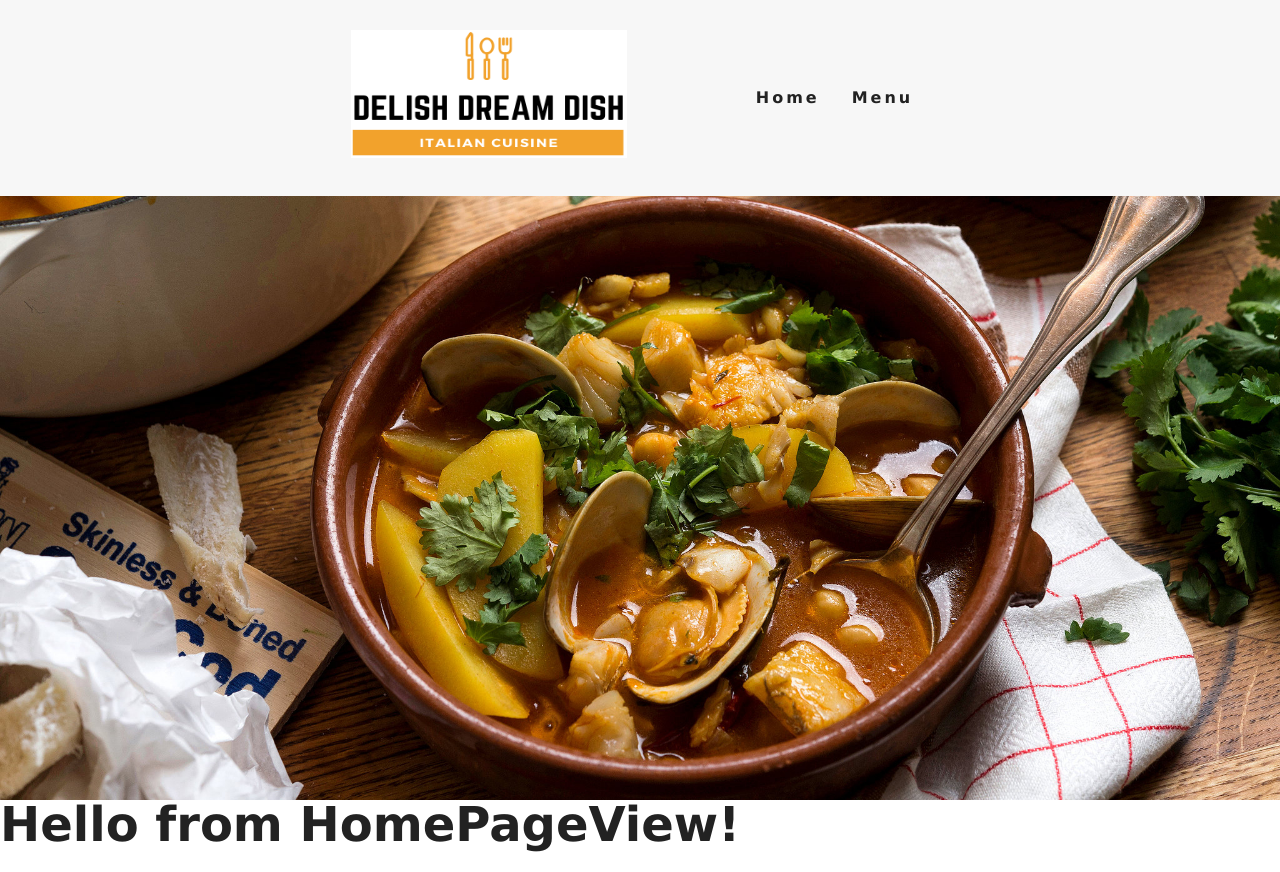
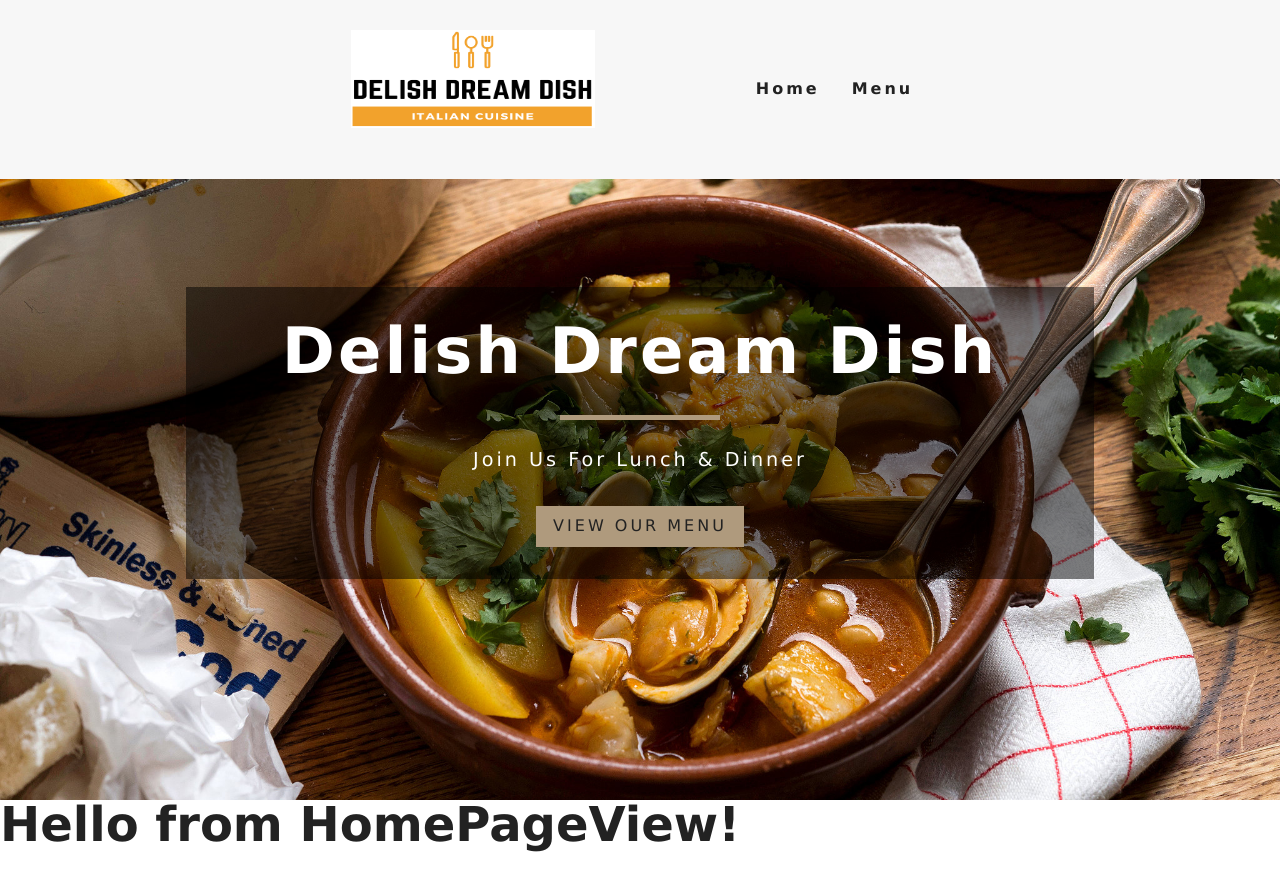
Before and after one commit to yosephAHMED/restaurant-front-end, a React app: page / in a window 1280 px wide. Built offline with nearby package versions, Linux system fonts and the light colour scheme.

Commit message:
Finished setting up Hero and Banner components. The Banner is a child of the Hero, and the Banner has a button that has a Link to. Added styling in App.css

```diff
--- a/src/app/App.css
+++ b/src/app/App.css
@@ -158,3 +158,52 @@ h6 {
 }
 
 /* End of Hero */
+
+/* Banner */
+.banner {
+  display: inline-block;
+  background: rgba(0, 0, 0, 0.5);
+  color: var(--mainWhite);
+  padding: 2rem 1rem;
+  text-align: center;
+  text-transform: capitalize;
+  letter-spacing: var(--mainSpacing);
+}
+
+.banner h1 {
+  font-size: 2.5rem;
+}
+
+.banner div {
+  width: 10rem;
+  height: 5px;
+  background: var(--primaryColor);
+  margin: 1.7rem auto;
+}
+
+.banner p {
+  font-size: 1.2rem;
+  margin-bottom: 2rem;
+}
+
+@media screen and (min-width: 576px) {
+  .banner {
+    padding: 2rem 3rem;
+  }
+
+  .banner h1 {
+    font-size: 3rem;
+  }
+}
+
+@media screen and (min-width: 992px) {
+  .banner {
+    padding: 2rem 6rem;
+  }
+
+  .banner h1 {
+    font-size: 4rem;
+  }
+}
+
+/* End of Banner */
--- /dev/null
+++ b/src/components/Banner.js
@@ -0,0 +1,12 @@
+import React from "react";
+
+export default function Banner({ children, title, subtitle }){
+    return (
+        <div className="banner">
+            <h1>{title}</h1>
+            <div></div>
+            <p>{subtitle}</p>
+            {children}
+        </div>
+    );
+}
--- a/src/components/Navbar.js
+++ b/src/components/Navbar.js
@@ -19,7 +19,7 @@ class Navbar extends Component {
         <div className="nav-center">
           <div className="nav_header">
             <Link to="/">
-              <img src={logo} alt="logo" class="logo" width="85%" height="85%" />
+              <img src={logo} alt="logo" class="logo" width="75%" height="75%" />
             </Link>
             <button
               type="button"
--- /dev/null
+++ b/src/components/containers/ErrorPageContainer.js
@@ -0,0 +1,22 @@
+import React, { Component } from "react";
+import { ErrorPageView } from "../views";
+import { Hero } from "../";
+
+class ErrorPageContainer extends Component {
+  constructor() {
+    super();
+    this.state = {};
+  }
+
+  render() {
+    return (
+      <>
+        <Hero>
+          <ErrorPageView />
+        </Hero>
+      </>
+    );
+  }
+}
+
+export default ErrorPageContainer;
--- a/src/components/containers/HomePageContainer.js
+++ b/src/components/containers/HomePageContainer.js
@@ -1,8 +1,9 @@
 import React, { Component } from "react";
+import { Link } from "react-router-dom";
 import PropTypes from "prop-types";
 import { connect } from "react-redux";
 import { HomePageView } from "../views";
-import { Hero } from "../";
+import { Hero, Banner } from "../";
 
 class HomePageContainer extends Component {
   componentDidMount() {
@@ -12,7 +13,16 @@ class HomePageContainer extends Component {
   render() {
     return (
       <>
-        <Hero />
+        <Hero>
+          <Banner
+            title="delish dream dish"
+            subtitle="join us for lunch & dinner"
+          >
+            <Link to="/menu" className="btn-primary">
+              View Our Menu
+            </Link>
+          </Banner>
+        </Hero>
         <HomePageView />
       </>
     );
--- a/src/components/containers/MenuPageContainer.js
+++ b/src/components/containers/MenuPageContainer.js
@@ -13,8 +13,9 @@ class MenuPageContainer extends Component {
   render() {
     return (
       <>
-        <Hero hero="menuHero" />
-        <MenuPageView />
+        <Hero hero="menuHero">
+          <MenuPageView />
+        </Hero>
       </>
     );
   }
--- a/src/components/containers/index.js
+++ b/src/components/containers/index.js
@@ -2,3 +2,4 @@
 export { default as HomePageContainer } from "./HomePageContainer";
 export { default as MenuPageContainer } from "./MenuPageContainer";
 export { default as FoodPageContainer } from "./FoodPageContainer";
+export { default as ErrorPageContainer } from "./ErrorPageContainer";
--- a/src/components/index.js
+++ b/src/components/index.js
@@ -1,2 +1,3 @@
 export { default as Hero } from "./Hero";
 export { default as Navbar } from "./Navbar";
+export { default as Banner } from "./Banner";
--- a/src/components/routes/RoutesView.js
+++ b/src/components/routes/RoutesView.js
@@ -4,6 +4,7 @@ import {
   HomePageContainer,
   MenuPageContainer,
   FoodPageContainer,
+  ErrorPageContainer,
 } from "../containers";
 
 const RoutesView = () => {
@@ -15,6 +16,8 @@ const RoutesView = () => {
             <Route exact path="/menu" component={MenuPageContainer} />
             {/**Setting up the food page route */}
             <Route exact path="/menu/:id" component={FoodPageContainer} />
+            {/**Setting up the error page route */}
+            <Route component={ErrorPageContainer} />
         </Switch>
     );
 };
--- /dev/null
+++ b/src/components/views/ErrorPageView.js
@@ -0,0 +1,15 @@
+import React from "react";
+import { Banner } from "../";
+import { Link } from "react-router-dom";
+
+const ErrorPageView = (props) => {
+  return (
+    <Banner title="404" subtitle="page not found">
+      <Link to="/" className="btn-primary">
+        Return Home
+      </Link>
+    </Banner>
+  );
+};
+
+export default ErrorPageView;
--- a/src/components/views/MenuPageView.js
+++ b/src/components/views/MenuPageView.js
@@ -2,13 +2,16 @@ import React from "react";
 import PropTypes from "prop-types";
 import { Link } from "react-router-dom";
 import { render } from "@testing-library/react";
+import { Banner } from "../";
 
 const MenuPageView = (props) => {
-    return (
-      <div className="menu_page">
-        <h1>Hello from MenuPageView!</h1>
-      </div>
-    );
-  };
+  return (
+    <Banner title="our menu" subtitle="quality food made from quality materials">
+      <Link to="/" className="btn-primary">
+        Return Home
+      </Link>
+    </Banner>
+  );
+};
 
-  export default MenuPageView;
+export default MenuPageView;
--- a/src/components/views/index.js
+++ b/src/components/views/index.js
@@ -2,3 +2,4 @@
 export { default as HomePageView } from "./HomePageView";
 export { default as MenuPageView } from "./MenuPageView";
 export { default as FoodPageView } from "./FoodPageView";
+export { default as ErrorPageView } from "./ErrorPageView";
```
